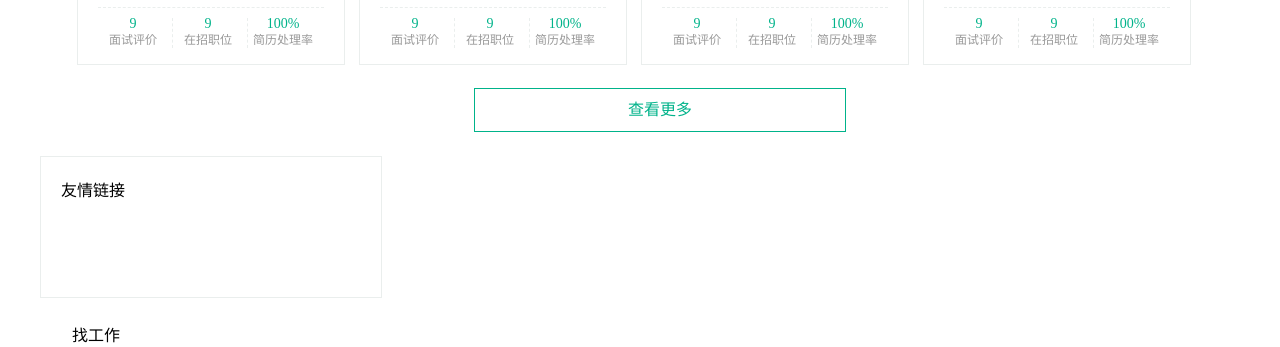
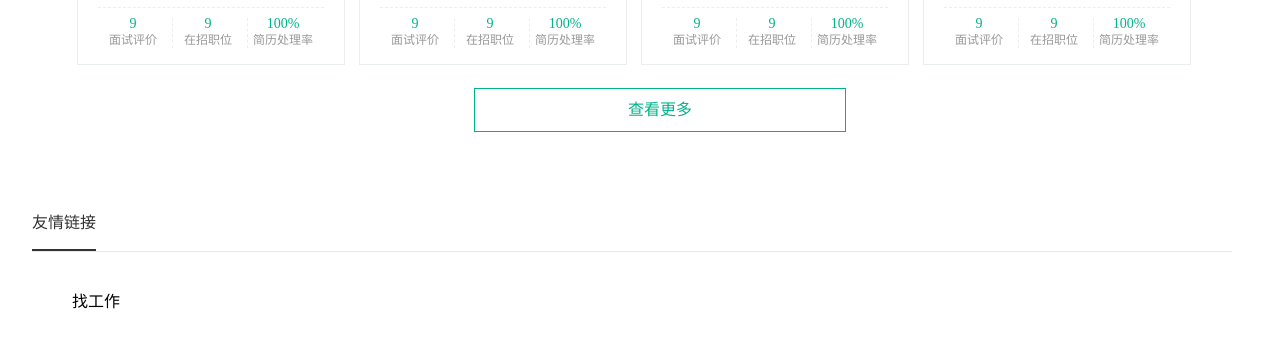
Before and after one commit to tengxiaoyang/practice, a plain HTML site: page zhipin.html in a window 1280 px wide. Shown: the part 2285-2632 px from the top of the page. Drawn offline with Linux system fonts and the light colour scheme.

Commit message:
新增或修改

```diff
--- a/linkbox.css
+++ b/linkbox.css
@@ -1,9 +1,23 @@
 .friendly_link {
   list-style: none;
-  width: 300px;
-  height: 100px;
-  border: 1px solid #EAEEED;
+  width: 64px;
+  font-size: 16px;
+  color: #333;
+  margin-top: 47px;
+  margin-bottom: 21px;
+  margin-right: 20px;
+  cursor: pointer;
   display: inline-block;
-  padding: 20px 20px;
-  margin: 8px 8px;
+  padding: 14px 0;
+  border-bottom: 2px solid #333;
+  position: relative;
 }
+.friendly_link::after {
+  content: "";
+  border-bottom: 1px solid #E8E8E8;
+  display: block;
+  width: 1200px;
+  height: 1px;
+  position: relative;
+  top: 17px;
+}
--- a/zhipin.html
+++ b/zhipin.html
@@ -855,7 +855,7 @@
               </dt>
             </dl>
             <dl class="linkbox_link">
-              <dd class="find_work>
+              <dd class="find_work">
                 <span>找工作</span>
               </dd>
             </dl>
```
